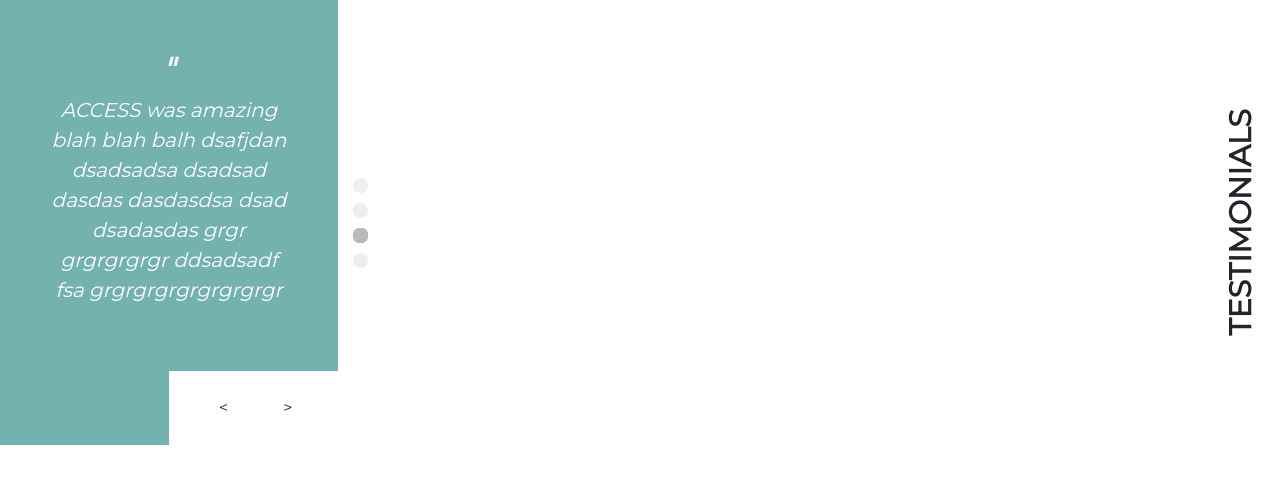
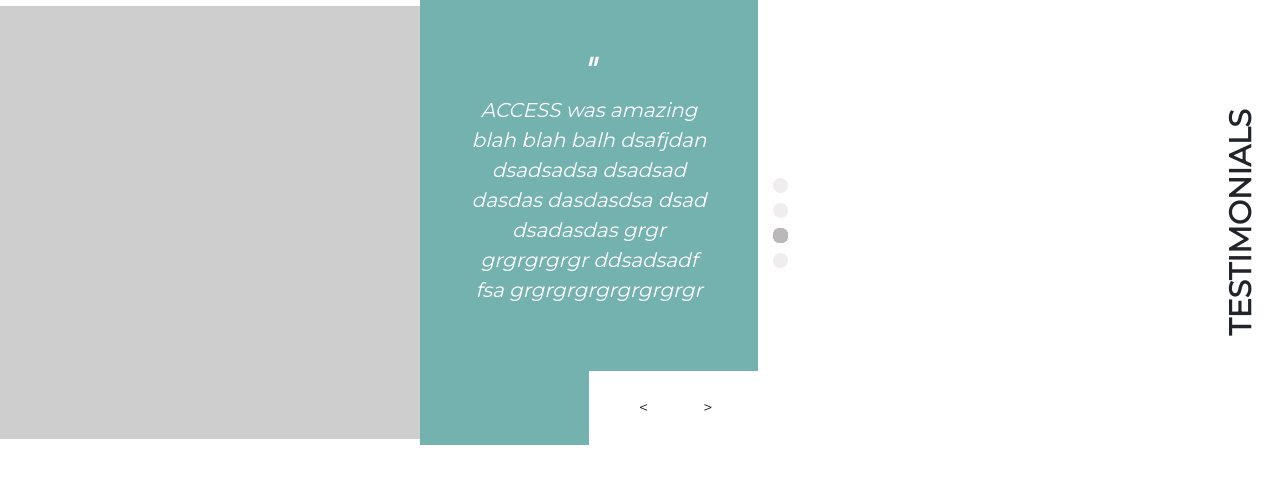
Before and after one commit to Hjkun77/access-website, a PHP site: page /testimonials.html in a window 1280 px wide. Shown: the part 71-555 px from the top of the page. Run offline with PHP 8.4, Linux system fonts and the light colour scheme.

Commit message:
Testimonials picture

```diff
--- a/stylesheets/style.css
+++ b/stylesheets/style.css
@@ -290,15 +290,16 @@ body {
     align-items: center;
   }
 
-  .testimonials-image{
-    height: 100%;
+  .testimonial-image {
+    width: 420px;
+    height: 433px;
+    background-color: #CECECE;
   }
 
   .testimonials-box{
     background-color: #74B2B0;
     height: 100%;
     width: 30%;
-
   }
 
   .testimonials-textbox{
--- a/testimonials.html
+++ b/testimonials.html
@@ -45,7 +45,7 @@
 
   <div class="testimonials">
     <div class="testimonials-container">
-      <!--<img class="testimonials-image" src="assets/testimonials-image.png" alt="testimonials-image">-->
+      <div class="testimonial-image"></div>
       <div class="testimonials-box">
         <div class="testimonials-textbox">
           <h1 class="testimonials-quote">"</h1>
```
